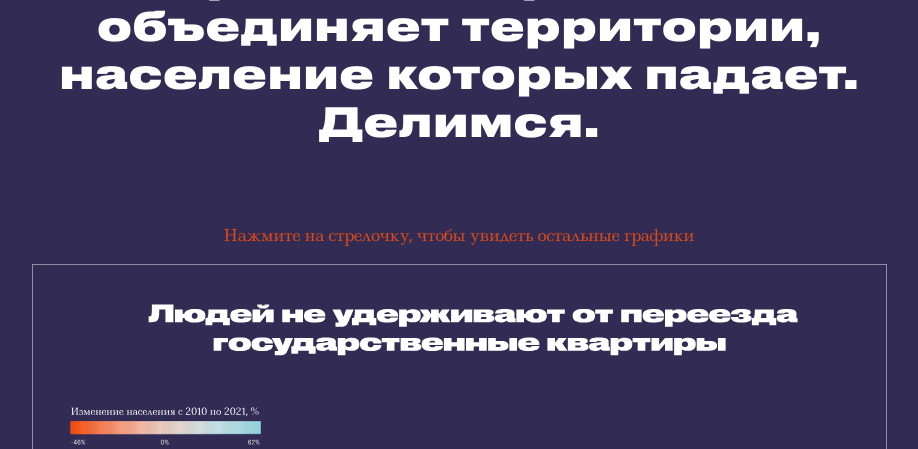
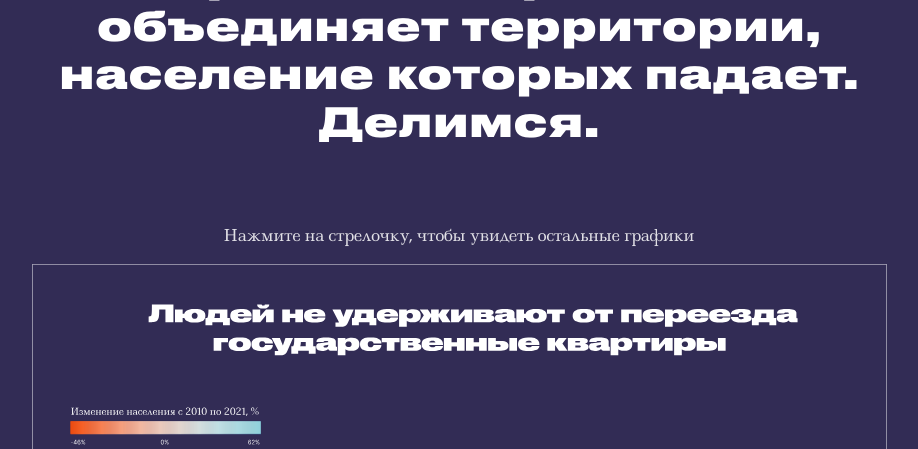
Before and after one commit to Komarik230/SberIndex_ArcticResettlement, a Flask app: page /left in a window 1280 px wide. Shown: the part 1528-1977 px from the top of the page, without its empty margins (181-1099 px from the left). Run offline with Flask 3, Linux system fonts and the light colour scheme.

```diff
--- a/static/style.css
+++ b/static/style.css
@@ -344,7 +344,7 @@ canvas#auroraCanvas {
     font-size: 16px;
     text-align: center;
 
-    color: #F94F0D; /* твой оранжевый */
+    color: #FFFFFF;
 
     margin: 0 auto 18px;
     max-width: 600px;
```
